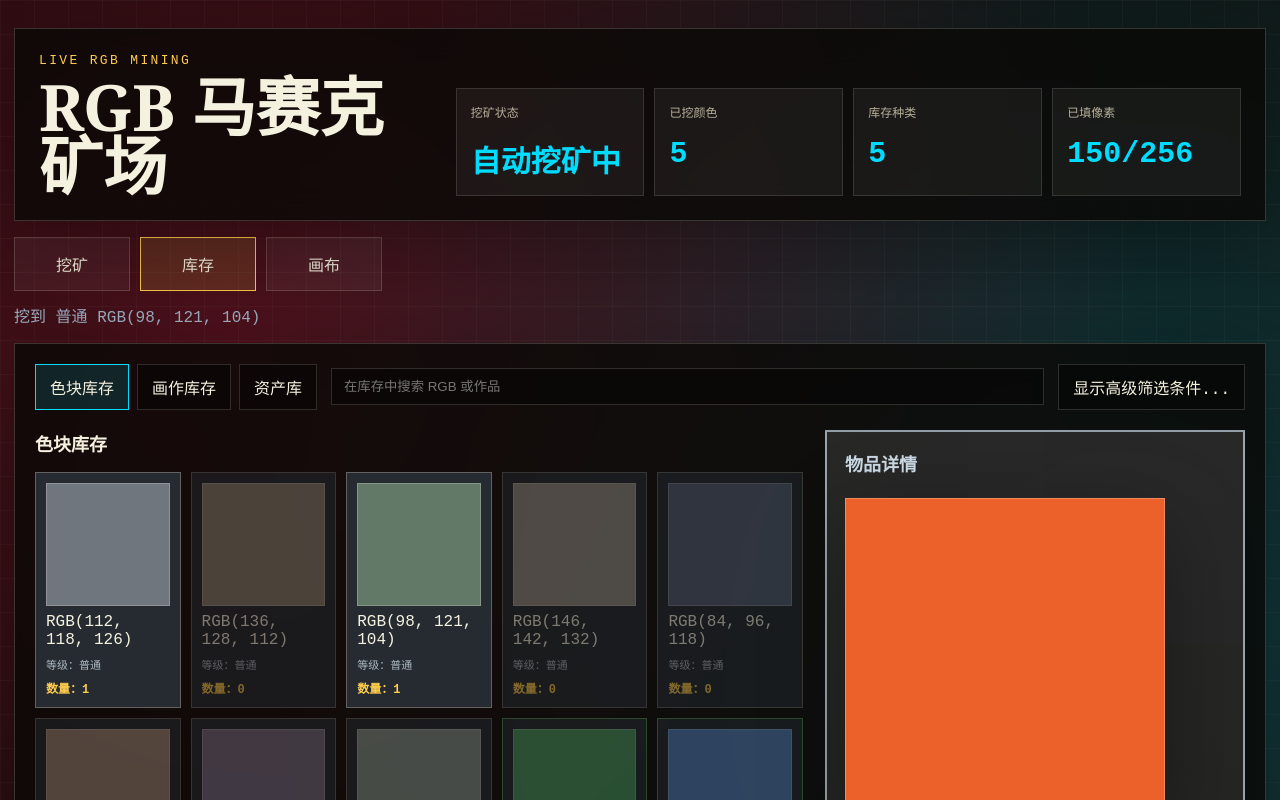
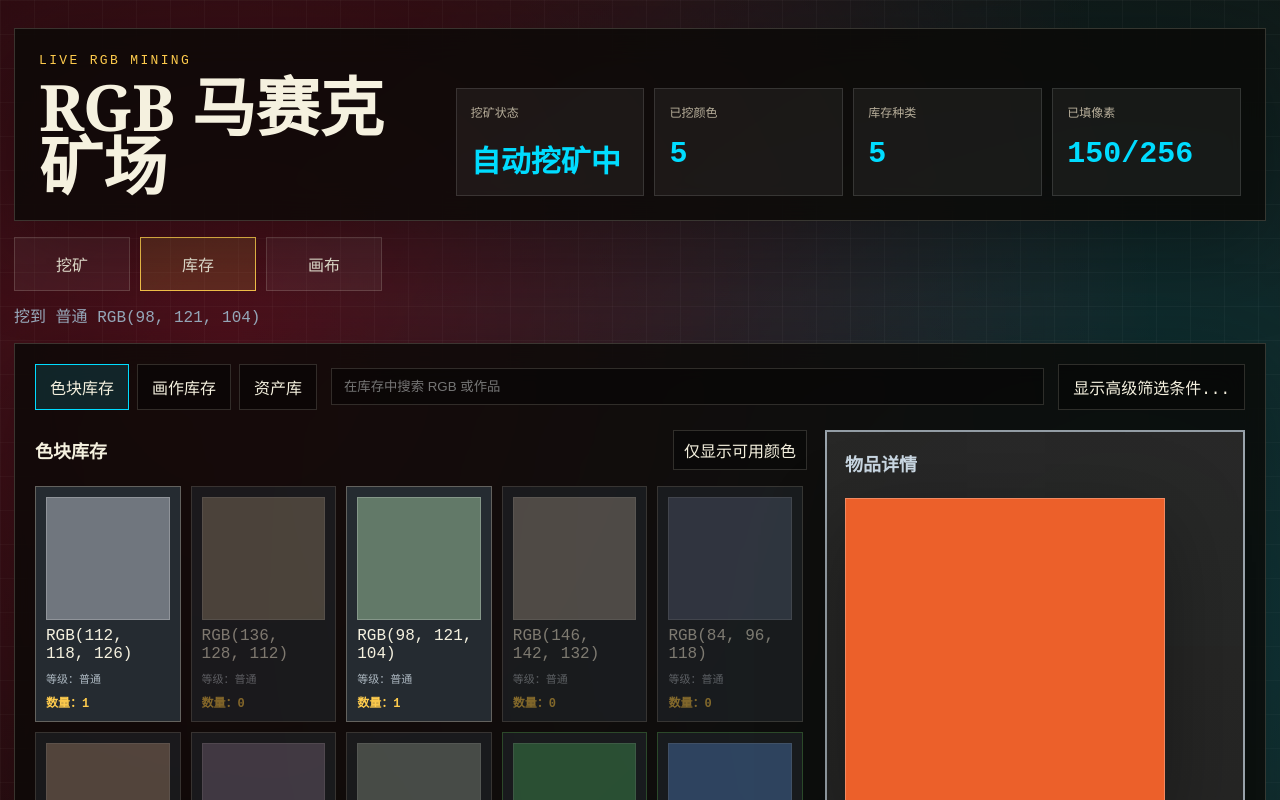
Before and after one commit to ml1027175683/MskGames, a React (Vite) app: page / in a window 1280 px wide. Both pictures are taken after a click on the button "库存". Shown: the top 800 px of the page. Built offline with nearby package versions, Linux system fonts and the light colour scheme.

Commit message:
导出画作为本地json

```diff
--- a/src/App.tsx
+++ b/src/App.tsx
@@ -511,6 +511,7 @@ function InventoryPage({
   selectedArtwork: MosaicWork;
   selectedColor: RgbColor | null;
 }) {
+  const [showOnlyOwnedColors, setShowOnlyOwnedColors] = useState(false);
   const colorCatalog = REPRESENTATIVE_COLORS.map((item) => {
     const owned = inventory.find((stack) => colorKey(stack.color) === colorKey(item.color));
 
@@ -522,6 +523,7 @@ function InventoryPage({
   const selectedCatalogColor = selectedColor
     ? colorCatalog.find((item) => colorKey(item.color) === colorKey(selectedColor)) ?? colorCatalog[0]
     : colorCatalog[0];
+  const visibleColorCatalog = showOnlyOwnedColors ? colorCatalog.filter((item) => item.quantity > 0) : colorCatalog;
   const artworkInventory = artworks.filter((work) => work.status === 'draft');
   const visibleSelectedArtwork = artworkInventory.find((work) => work.id === selectedArtwork.id) ?? artworkInventory[0] ?? null;
 
@@ -546,9 +548,17 @@ function InventoryPage({
       {inventoryTab === 'colors' ? (
         <section className="inventory-browser">
           <article>
+            <div className="section-heading-row">
               <h2>色块库存</h2>
+              <button className="filter-toggle" onClick={() => setShowOnlyOwnedColors((current) => !current)} type="button">
+                {showOnlyOwnedColors ? '显示全部颜色' : '仅显示可用颜色'}
+              </button>
+            </div>
+            {visibleColorCatalog.length === 0 ? (
+              <p className="empty-state">暂无可用颜色</p>
+            ) : (
               <div className="item-grid" aria-label="色块库存网格">
-              {colorCatalog.map((item) => (
+                {visibleColorCatalog.map((item) => (
                   <ColorCatalogItem
                     item={item}
                     isSelected={colorKey(item.color) === colorKey(selectedCatalogColor.color)}
@@ -557,6 +567,7 @@ function InventoryPage({
                   />
                 ))}
               </div>
+            )}
           </article>
           <ColorDetail item={selectedCatalogColor} />
         </section>
@@ -644,8 +655,18 @@ function CanvasPage({
 }) {
   const [canvasZoom, setCanvasZoom] = useState<CanvasZoom>(100);
   const [isNewWorkModalOpen, setIsNewWorkModalOpen] = useState(false);
+  const [showAllCanvasColors, setShowAllCanvasColors] = useState(false);
   const [newWorkTitle, setNewWorkTitle] = useState('');
   const hasReachedDraftLimit = draftWorkCount >= maxDraftWorks;
+  const canvasColorCatalog = REPRESENTATIVE_COLORS.map((item) => {
+    const owned = inventory.find((stack) => colorKey(stack.color) === colorKey(item.color));
+
+    return {
+      ...item,
+      quantity: owned?.quantity ?? 0
+    };
+  });
+  const canvasColors = showAllCanvasColors ? canvasColorCatalog : canvasColorCatalog.filter((item) => item.quantity > 0);
 
   function changeCanvasZoom(direction: -1 | 1) {
     setCanvasZoom((current) => {
@@ -666,9 +687,14 @@ function CanvasPage({
   return (
     <section className="canvas-layout">
       <aside className="panel">
+        <div className="section-heading-row">
           <h2>可用色块</h2>
+          <button className="filter-toggle" onClick={() => setShowAllCanvasColors((current) => !current)} type="button">
+            {showAllCanvasColors ? '仅显示可用颜色' : '显示全部颜色'}
+          </button>
+        </div>
         <p className="panel-copy">选择颜色后点击画布。每次填色都会自动保存为待鉴定作品。</p>
-        <ColorInventory inventory={inventory.filter((item) => item.quantity > 0)} onSelectColor={onSelectColor} selectedColor={selectedColor} />
+        <ColorInventory inventory={canvasColors} onSelectColor={onSelectColor} selectedColor={selectedColor} />
       </aside>
 
       <section className="canvas-panel panel">
--- a/src/styles.css
+++ b/src/styles.css
@@ -173,6 +173,31 @@ h2 {
   gap: 10px;
   align-items: center;
   margin-bottom: 14px;
+}
+
+.section-heading-row {
+  display: flex;
+  flex-wrap: wrap;
+  align-items: center;
+  justify-content: space-between;
+  gap: 10px;
+}
+
+.section-heading-row h2 {
+  margin: 0;
+}
+
+.filter-toggle {
+  padding: 7px 10px;
+  border: 1px solid rgba(245, 241, 223, 0.16);
+  color: #f5f1df;
+  background: rgba(5, 5, 5, 0.45);
+  cursor: pointer;
+}
+
+.filter-toggle:hover {
+  border-color: #00dcff;
+  background: rgba(0, 220, 255, 0.12);
 }
 
 .split-heading {
```
Also changed, not shown: 4 other files (tests, documents, lock files or other folders). Lines whose indentation alone changed are shown as unchanged.
